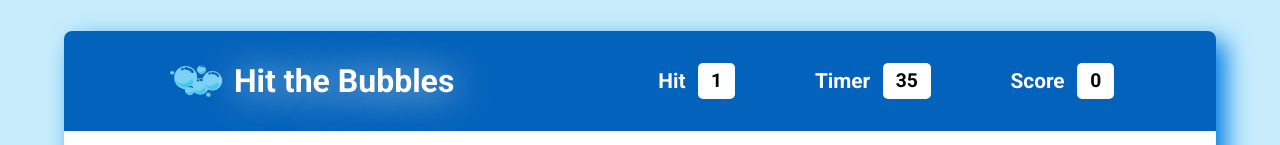
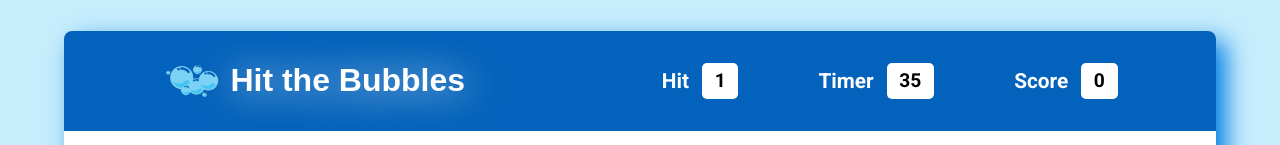
Before and after one commit to neerajjagga/HitTheBubbles, a plain HTML site: page index.html in a window 1280 px wide. Shown: the top 145 px of the page. Drawn offline with Linux system fonts and the light colour scheme.

Commit message:
Added CSS

```diff
--- a/style.css
+++ b/style.css
@@ -123,6 +123,8 @@ body,html{
     justify-content: center;
     align-items: center;
     gap: 0.5rem;
+    font-family: "Bubblegum Sans", sans-serif;
+    font-weight: 400;
     color: white;
     text-shadow: 3px 2px 40px rgb(255, 255, 255);
 }
```
